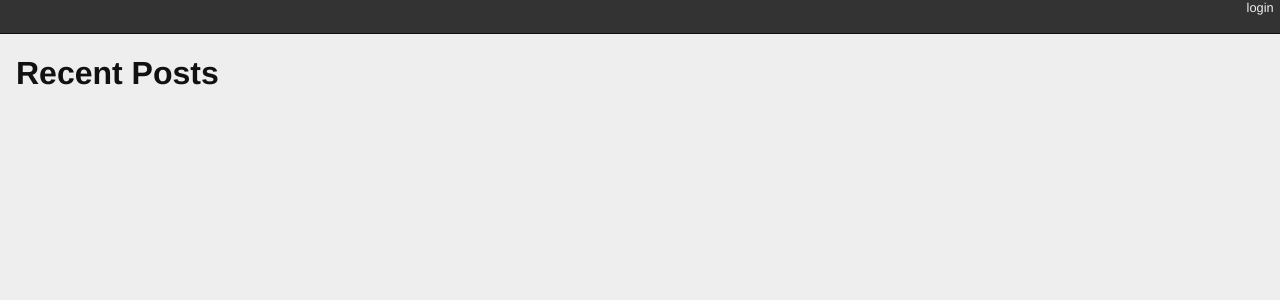
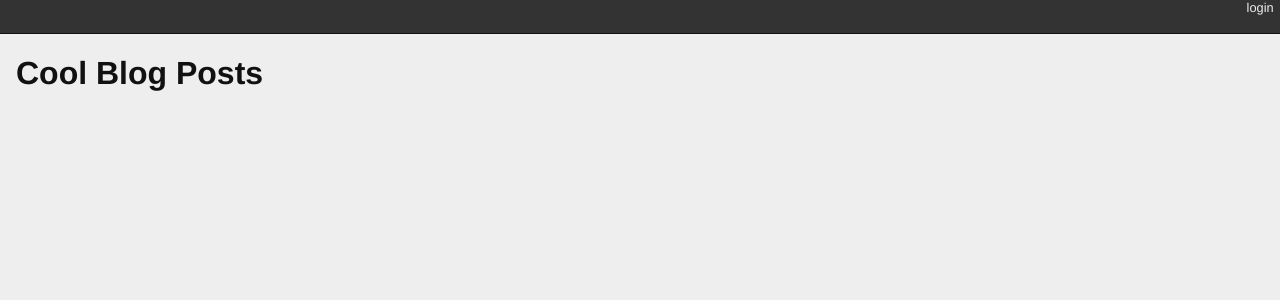
Before and after one commit to JWConger/L9-django-blog-continued, a Django app: page / in a window 1280 px wide. Shown: the top 300 px of the page. Run offline with Django 4.2, Linux system fonts and the light colour scheme; data that the repository does not hold is empty.

Commit message:
change blog title

```diff
--- a/blogging/templates/blogging/list.html
+++ b/blogging/templates/blogging/list.html
@@ -1,6 +1,6 @@
 <!DOCTYPE html>
 {% extends "base.html" %}{% block content %}
-    <h1>Recent Posts</h1>
+    <h1>Cool Blog Posts</h1>
     {% for post in post_list %}
         <div class="post">
             <h2><a href="{% url 'blog_detail' post.pk %}">{{ post }}</a></h2>
```
